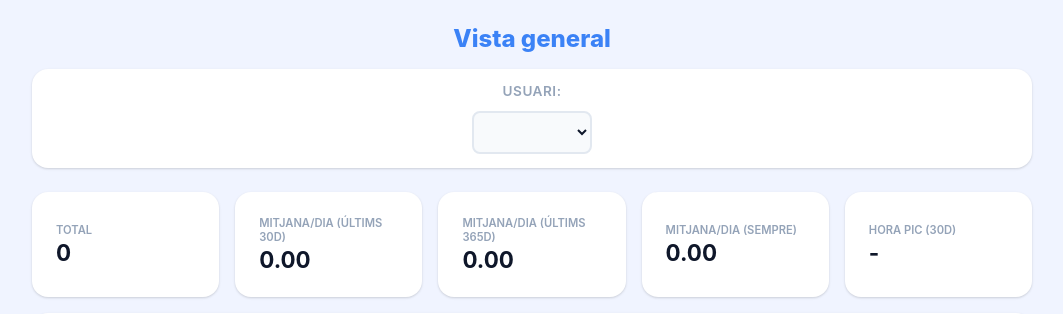
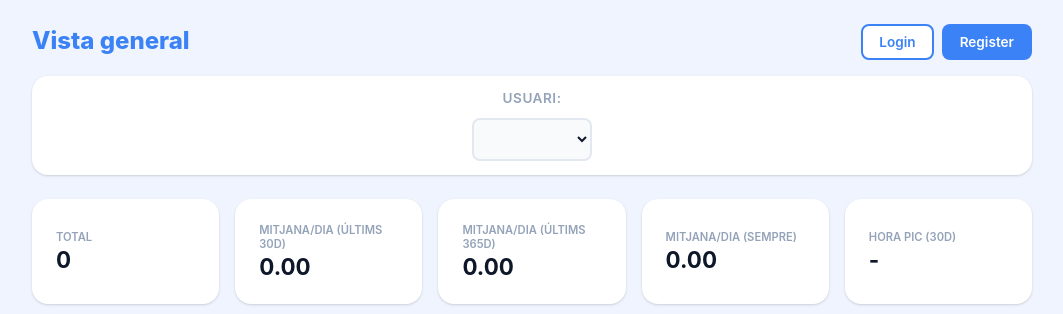
Before and after one commit to roccat1/roc_web, a Flask app: page / in a window 1280 px wide. Shown: the top 314 px of the page, without its empty margins (108-1171 px from the left). Run offline with Flask 3, Linux system fonts and the light colour scheme; data that the repository does not hold is empty.

Commit message:
login button

```diff
--- a/static/css/home.css
+++ b/static/css/home.css
@@ -249,3 +249,75 @@ body {
     background-color: var(--white);
     box-shadow: 0 0 0 3px rgba(59, 130, 246, 0.1);
 }
+
+/* Authentication Buttons */
+.page-header {
+    display: flex;
+    justify-content: space-between;
+    align-items: center;
+    flex-wrap: wrap;
+    gap: 1rem;
+}
+
+.auth-buttons {
+    display: flex;
+    gap: 0.5rem;
+    align-items: center;
+}
+
+.auth-btn {
+    padding: 0.5rem 1rem;
+    border-radius: 8px;
+    text-decoration: none;
+    font-weight: 600;
+    font-size: 0.85rem;
+    transition: all 0.2s ease;
+    border: 2px solid transparent;
+    display: inline-block;
+}
+
+.login-btn {
+    background-color: var(--white);
+    color: var(--primary-blue);
+    border-color: var(--primary-blue);
+}
+
+.login-btn:hover {
+    background-color: var(--primary-blue);
+    color: var(--white);
+    transform: translateY(-1px);
+    box-shadow: 0 4px 12px rgba(59, 130, 246, 0.3);
+}
+
+.register-btn {
+    background-color: var(--primary-blue);
+    color: var(--white);
+}
+
+.register-btn:hover {
+    background-color: var(--dark-blue);
+    transform: translateY(-1px);
+    box-shadow: 0 4px 12px rgba(59, 130, 246, 0.4);
+}
+
+.auth-btn:active {
+    transform: translateY(0);
+}
+
+/* Mobile responsiveness for auth buttons */
+@media (max-width: 480px) {
+    .page-header {
+        flex-direction: column;
+        text-align: center;
+    }
+
+    .auth-buttons {
+        width: 100%;
+        justify-content: center;
+    }
+
+    .auth-btn {
+        padding: 0.4rem 0.8rem;
+        font-size: 0.8rem;
+    }
+}
--- a/templates/home.html
+++ b/templates/home.html
@@ -13,8 +13,12 @@
 
     <main class="dashboard-container">
 
-        <header class="page-header">
+<header class="page-header">
             <h1>Vista general</h1>
+            <div class="auth-buttons">
+                <a href="/login" class="auth-btn login-btn">Login</a>
+                <a href="/register" class="auth-btn register-btn">Register</a>
+            </div>
         </header>
 
         <section class="card user-selector-section">
```
